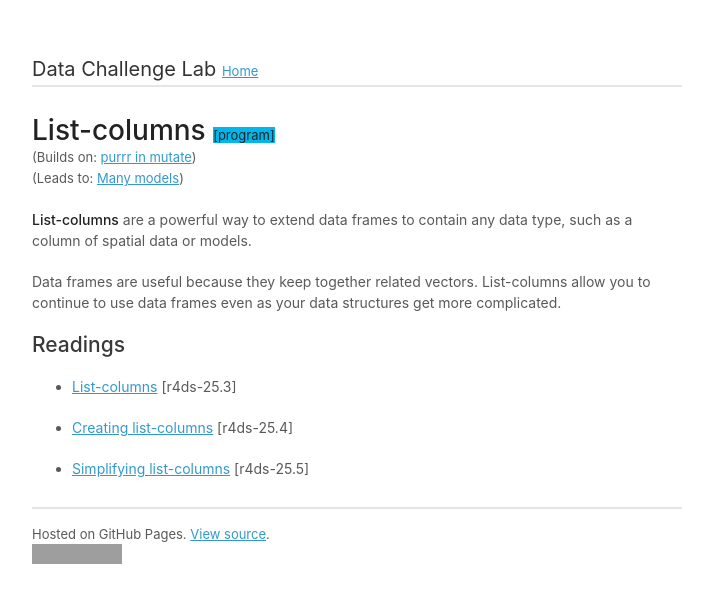
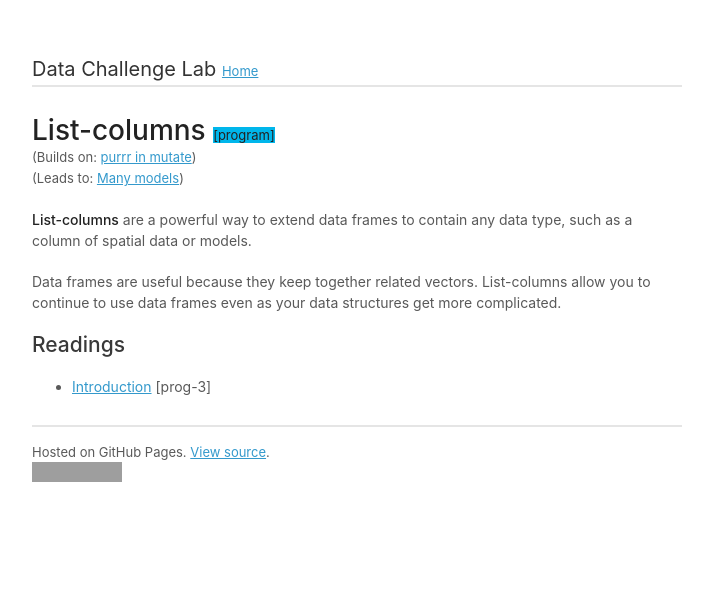
Before and after one commit to dcl-2020-01/curriculum, a Jekyll site: the page built from docs/list-cols.md, in a window 1280 px wide. Shown: the top 603 px of the page, without its empty margins (283-996 px from the left). Built offline with Jekyll 4.4.1, drawn with Linux system fonts in a browser that asks for light colours; our own code applies the rules of GitHub Pages for plain Markdown files; a script that is not in the unit is left out; grey boxes are pictures that could not be loaded.

Commit message:
update list cols reading

```diff
--- a/docs/list-cols.md
+++ b/docs/list-cols.md
@@ -17,8 +17,4 @@ structures get more complicated.
 
 ## Readings
 
-  * [List-columns](http://r4ds.had.co.nz/many-models.html#list-columns-1) [r4ds-25.3]
-
-  * [Creating list-columns](http://r4ds.had.co.nz/many-models.html#creating-list-columns) [r4ds-25.4]
-
-  * [Simplifying list-columns](http://r4ds.had.co.nz/many-models.html#simplifying-list-columns) [r4ds-25.5]
+  * [Introduction](https://dcl-prog.stanford.edu/functions.html) [prog-3]
--- a/units/list-cols.yml
+++ b/units/list-cols.yml
@@ -11,6 +11,4 @@ desc: |
   structures get more complicated.
 
 readings:
-- book: r4ds-25.3
-- book: r4ds-25.4
-- book: r4ds-25.5
+- book: prog-3
```
